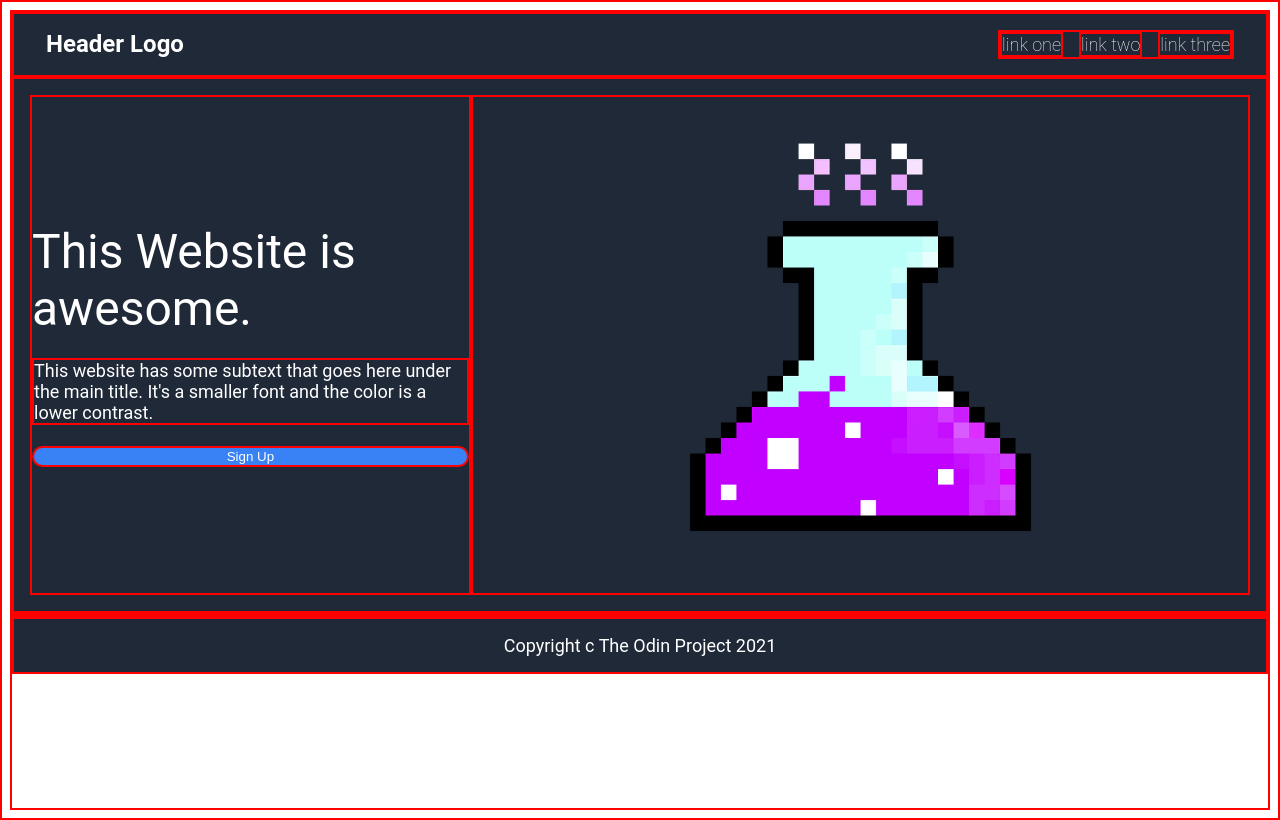
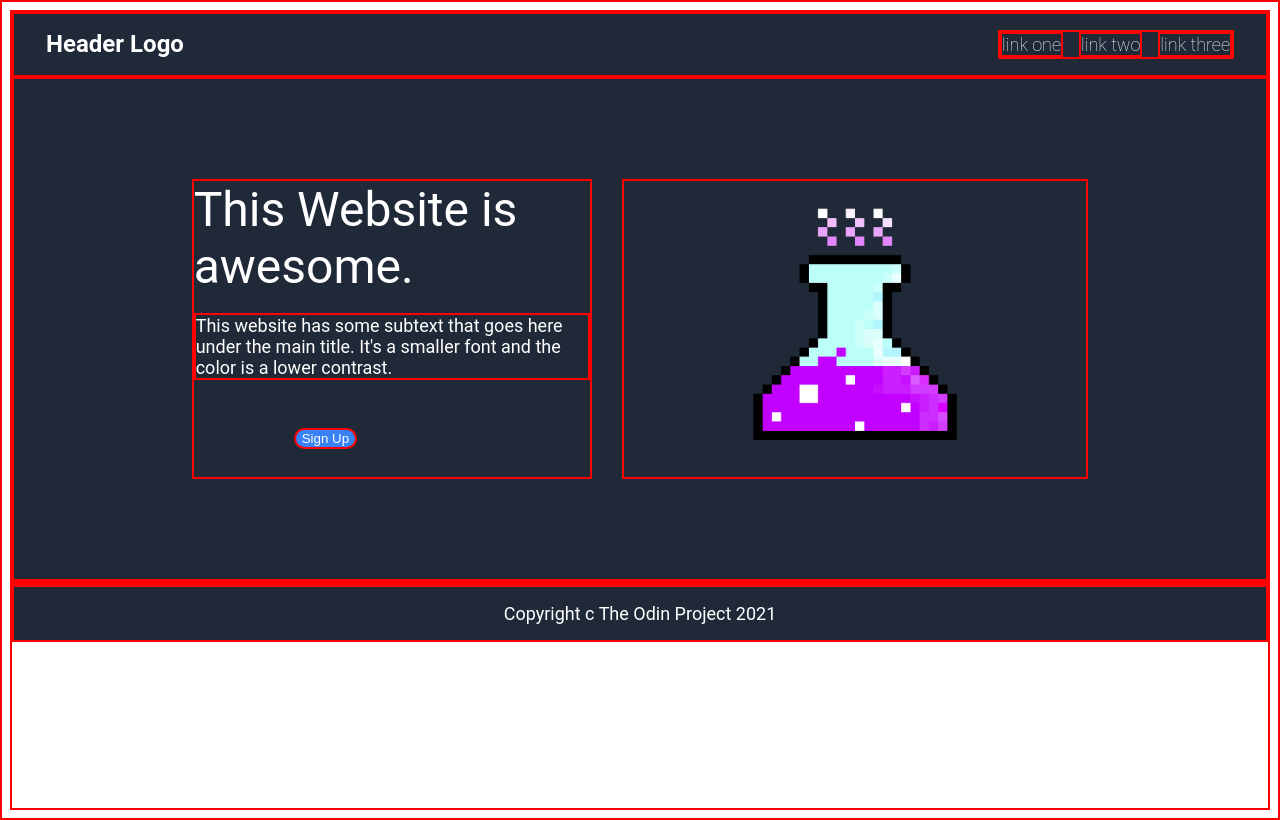
Before and after one commit to twinhitz/odin-landing-page, a plain HTML site: page index.html in a window 1280 px wide. Drawn offline with Linux system fonts and the light colour scheme.

Commit message:
Clean hero-container to just max-width

```diff
--- a/css/style.css
+++ b/css/style.css
@@ -35,16 +35,15 @@ body {
     display: flex;
     background-color: #1F2937;
     color: #fff;
-    padding: 16px;
+    padding: 100px 50px;
     font-size: 48px;
+    justify-content: center;
+    gap: 30px;
 
 }
 
 .hero-container{
-    display: flex;
-    flex-direction: column;
-    justify-content: center;
-    gap: 3px;
+    max-width: 400px;
 
 }
 
@@ -63,7 +62,7 @@ button {
     background-color: #3882F6;
     color: #fff;
     border-radius: 25px;
-
+    margin: 0px 100px;
 
 }
 
--- a/index.html
+++ b/index.html
@@ -26,7 +26,7 @@
             <div class="hero-container">This Website is awesome.
             <p>This website has some subtext that goes here under the main title. It's a smaller font and the color is a lower contrast.</p>
             <button>Sign Up</button></div>
-            <img src= "img/potion.png" alt="purple potion" height="500" width="auto">
+            <img src= "img/potion.png" alt="purple potion" height="300" width="auto">
 
         </div>
 
```
